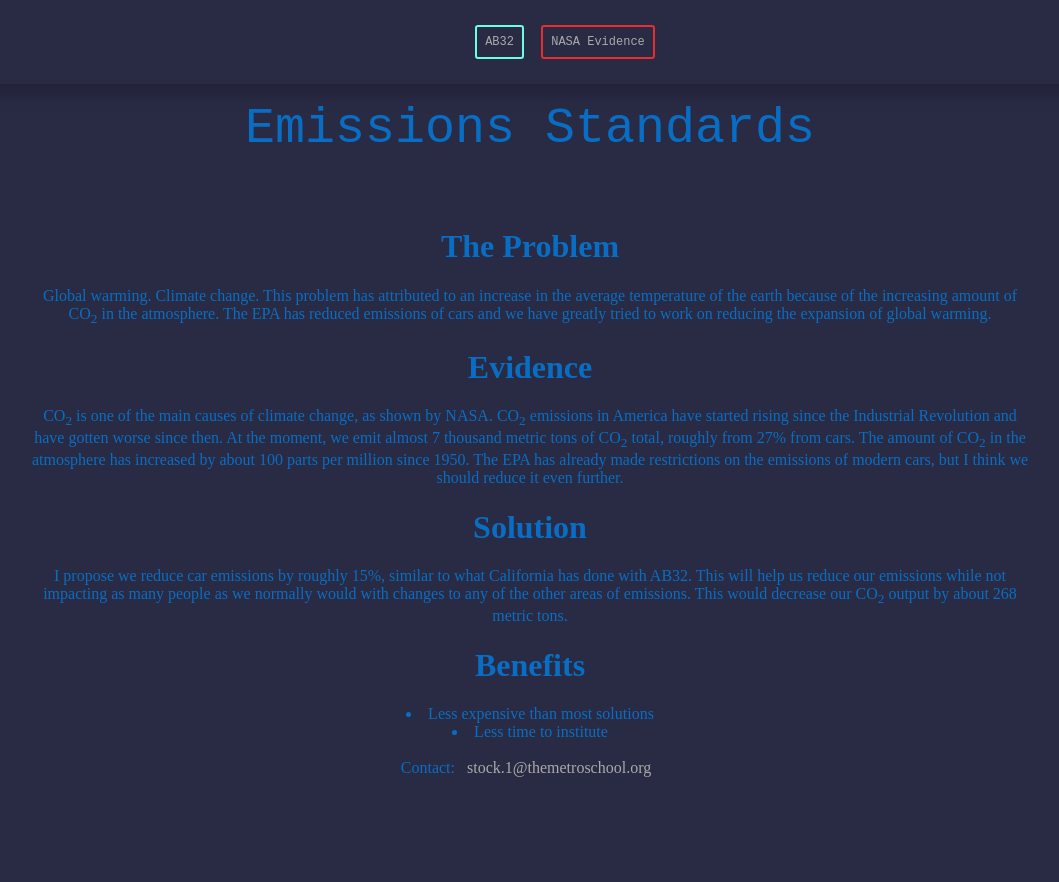
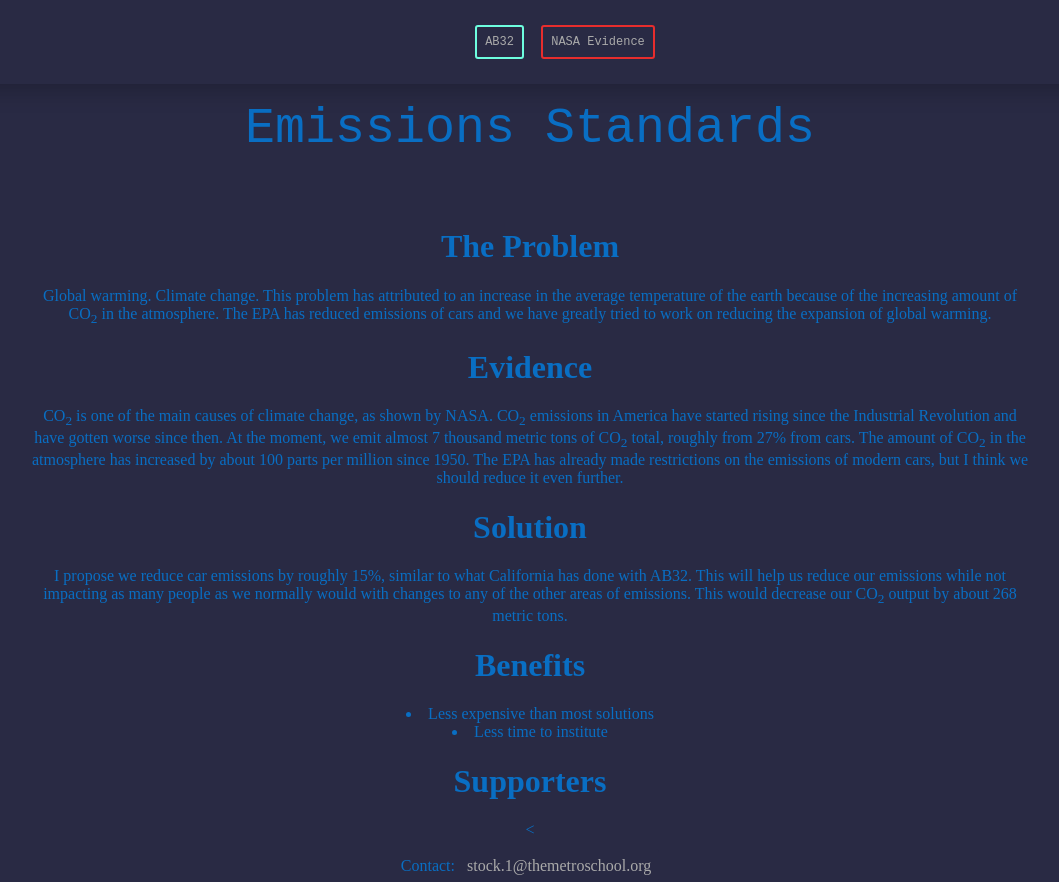
Before and after one commit to 1337Nerd/New-Emissions-Standard, a plain HTML site: page index.html in a window 1280 px wide. Shown: the whole page, without its empty margins (110-1169 px from the left). Before the commit the page ends 800 px from the top, so only its background shows below. Drawn offline with Linux system fonts and the light colour scheme.

Commit message:
Update index.html

```diff
--- a/index.html
+++ b/index.html
@@ -39,6 +39,11 @@
 		<li>Less expensive than most solutions</li>
 		<li>Less time to institute</li>
 	</div>
+
+	<h1 id="solution">Supporters</h1>
+
+	<div id="info">
+		<
 
 	<div id="info">
 		<br>
```
